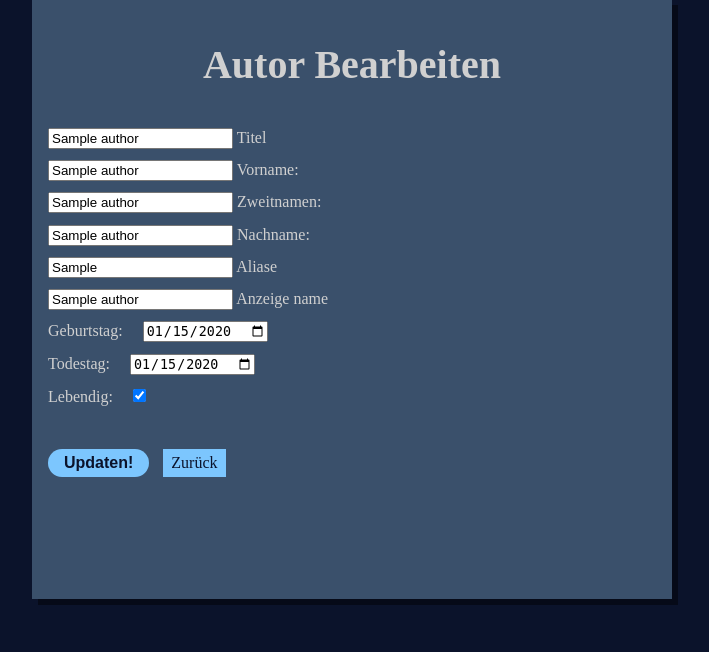
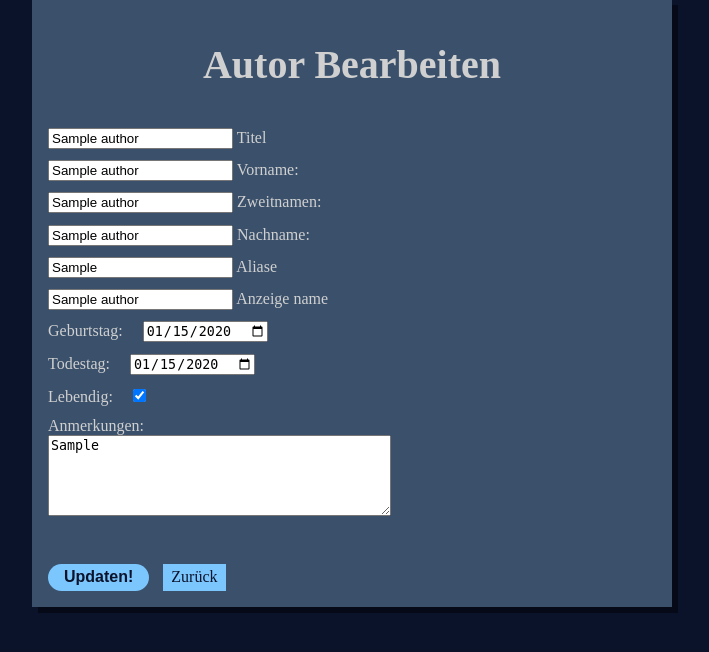
Before and after one commit to AndreasNiesen/HomeWebServer, a Django app: a page that uses homewebserverstuff/audiobuch/templates/audiobuch/edit_author.html in a window 1280 px wide. Shown: the part 113-765 px from the top of the page, without its empty margins (288-997 px from the left). Run offline with Django 4.2, Linux system fonts and the light colour scheme; tables that the repository leaves empty hold one stand-in row (values such as "Sample post"); parts of the project's set-up code (start-up, migrations or seed data) failed here and were passed over.

Commit message:
added remarks field to author

```diff
--- a/homewebserverstuff/audiobuch/forms.py
+++ b/homewebserverstuff/audiobuch/forms.py
@@ -5,7 +5,7 @@ from .models import author, audiobook
 class author_form(forms.ModelForm):
     class Meta:
         model = author
-        fields = ["title", "name_first", "name_mids", "name_last", "aliases", "birth", "death", "alive", "anzeige_name"]
+        fields = ["title", "name_first", "name_mids", "name_last", "aliases", "birth", "death", "alive", "anzeige_name", "remarks"]
         widgets = {
             "title": forms.TextInput(
                 attrs={"placeholder": "Titel", "aria-label": "title"}
@@ -24,6 +24,9 @@ class author_form(forms.ModelForm):
             ),
             "anzeige_name": forms.TextInput(
                 attrs={"placeholder": "Anzeige Name", "aria-label": "anzeige_name"}
+            ),
+            "remarks": forms.Textarea(
+                attrs={"placeholder": "Anmerkungen", "aria-label": "remarks", "rows": "5"}
             ),
         }
 
--- a/homewebserverstuff/audiobuch/models.py
+++ b/homewebserverstuff/audiobuch/models.py
@@ -18,7 +18,8 @@ class author(models.Model):
     birth = models.DateField(blank=True, null=True)
     death = models.DateField(blank=True, null=True)
     alive = models.BooleanField(default=False)
-    anzeige_name = models.CharField(max_length=300, blank=True, null="True")
+    anzeige_name = models.CharField(max_length=300, blank=True, null=True)
+    remarks = models.TextField(blank=True)
 
     class Meta:
         ordering = ["anzeige_name", "birth"]
--- a/homewebserverstuff/audiobuch/templates/audiobuch/details_author.html
+++ b/homewebserverstuff/audiobuch/templates/audiobuch/details_author.html
@@ -35,6 +35,9 @@
         {% if author.anzeige_name %}
             {{ author.anzeige_name }} <br />
         {% endif %}
+        {% if author.remarks %}
+            {{ author.remarks }} <br />
+        {% endif %}
 
         <a class="termine-a-as-btn termine-details-a-btn" href="{% url 'authors_home' %}">Zurück</a>
         <a class="termine-a-as-btn termine-details-a-btn" href="{% url 'author_edit' author.id %}">Bearbeiten</a>
--- a/homewebserverstuff/audiobuch/templates/audiobuch/edit_author.html
+++ b/homewebserverstuff/audiobuch/templates/audiobuch/edit_author.html
@@ -1,6 +1,6 @@
 {% extends "legacyPWM/base.html" %}
 {% block header %}
-    <title>Neuer Autor</title>
+    <title>Bearbeite {{ author.anzeige_name }}</title>
 {% endblock header %}
 
 {% block body %}
@@ -43,6 +43,10 @@
             <div class="blockify-django-auto-input">
                 <label for="id_alive">Lebendig:</label><input type="checkbox" name="alive" id="id_alive" {% if author.alive %}checked{% endif %}>
             </div>
+            <div class="blockify-django-auto-input">
+                <label for="id_remarks">Anmerkungen:</label><br />
+                <textarea name="remarks" cols="40" rows="5" placeholder="Keine Anmerkungen vorhanden." aria-label="remarks" id="id_remarks">{% if author.remarks %}{{ author.remarks }}{% endif %}</textarea>
+            </div>
 
             <button class="author-create-btn" type="submit">Updaten!</button>
             <a class="termine-a-as-btn" href="{% url 'author_details' author.id %}">Zurück</a>
--- a/homewebserverstuff/audiobuch/templates/audiobuch/new_author.html
+++ b/homewebserverstuff/audiobuch/templates/audiobuch/new_author.html
@@ -27,6 +27,9 @@
                 {{ author.anzeige_name }}
             </div>
             <div class="blockify-django-auto-input">
+                {{ author.remarks }}
+            </div>
+            <div class="blockify-django-auto-input">
                 <label for="id_birth">Geburtstag:</label>
                 <input type="date" name="birth" id="id_birth">
             </div>
@@ -39,6 +42,7 @@
             </div>
 
             <button class="author-create-btn" type="submit">Erstellen!</button>
+            <a class="termine-a-as-btn termine-details-a-btn" href="{% url 'authors_home' %}">Zurück</a>
         </form>
     </main>
 {% endblock body %}
--- a/homewebserverstuff/audiobuch/views.py
+++ b/homewebserverstuff/audiobuch/views.py
@@ -34,7 +34,7 @@ def authors_home(request):
     else:
         authors = author_model.objects.all()
 
-    paginator = Paginator(authors, 5)
+    paginator = Paginator(authors, 10)
     try:
         context["authors"] = paginator.page(pagination_page)
     except PageNotAnInteger:
@@ -73,7 +73,7 @@ class authorUpdateView(UpdateView):
     model = author_model
     template_name = "audiobuch/edit_author.html"
     context_object_name = "author"
-    fields = ["title", "name_first", "name_mids", "name_last", "aliases", "birth", "death", "alive", "anzeige_name"]
+    fields = ["title", "name_first", "name_mids", "name_last", "aliases", "birth", "death", "alive", "anzeige_name", "remarks"]
 
     def form_valid(self, form):
         if not form.instance.anzeige_name:
```
